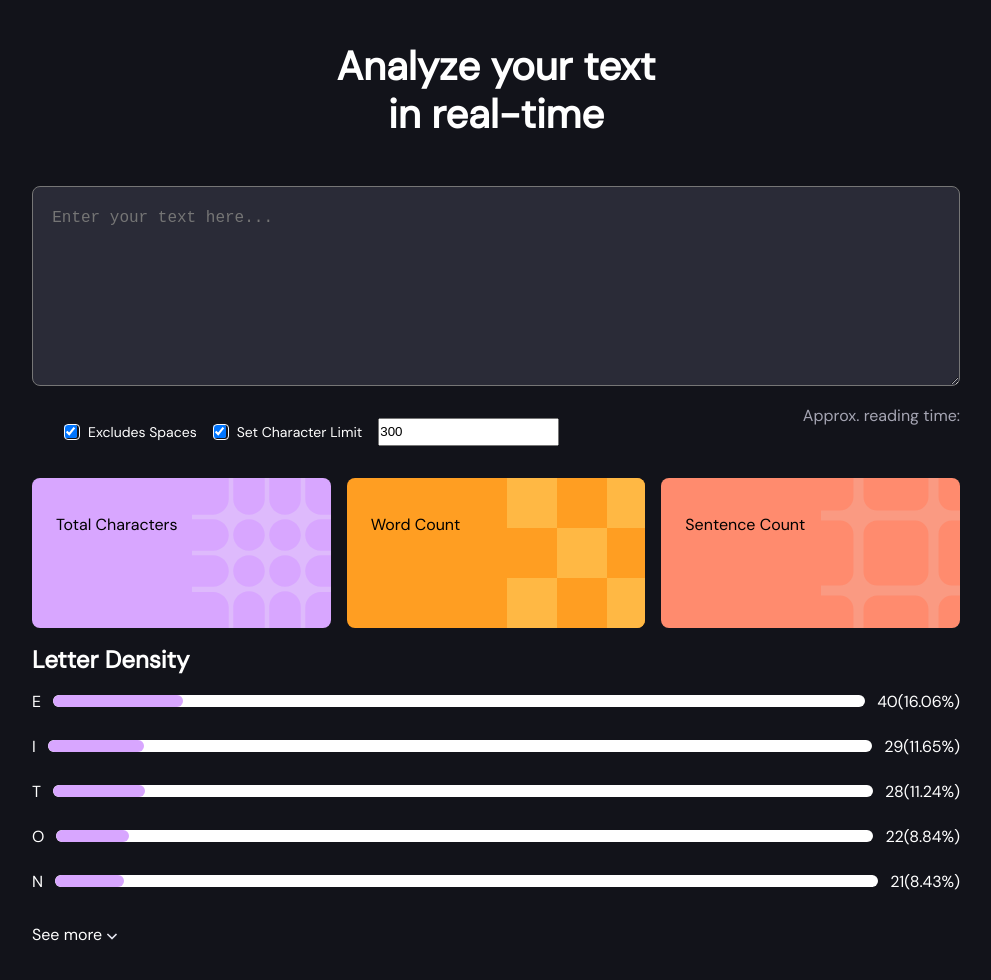
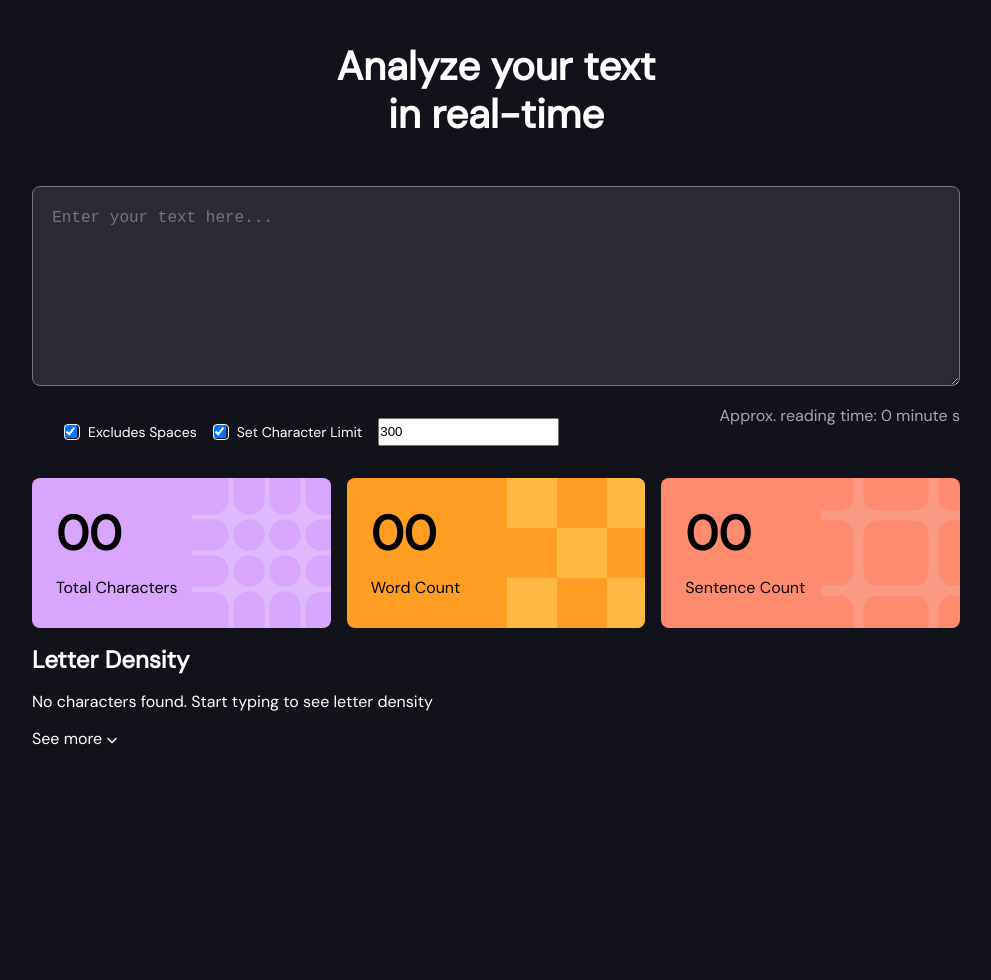
Before and after one commit to jejeadjanor/Character-Counter, a plain HTML site: page starter-code/index.html in a window 1280 px wide. Shown: the part 78-1058 px from the top of the page, without its empty margins (144-1135 px from the left). After the commit the page ends 875 px from the top, so only its background shows below. Drawn offline with Linux system fonts and the light colour scheme.

Commit message:
work on display letter density

```diff
--- a/starter-code/index.html
+++ b/starter-code/index.html
@@ -5,6 +5,7 @@
   <meta name="viewport" content="width=device-width, initial-scale=1.0">
 
   <link rel="icon" type="image/png" sizes="32x32" href="./assets/images/favicon-32x32.png">
+  <link rel="stylesheet" href="https://cdnjs.cloudflare.com/ajax/libs/font-awesome/4.7.0/css/font-awesome.min.css">
   <link rel="stylesheet" href="./styles.css">
 
   <title>Character counter</title>
@@ -70,32 +71,8 @@
     <!-- section 4 -->
     <section class="letter-density">
       <h3 class="density-title">Letter Density</h3>
-      <div class="density-progress">
-        <div class="bar">
-          <span>E</span><div class="mybar">
-            <div class="progress-fill" style="width: 16.06%;"></div>
-          </div><span> 40(16.06%)</span>
-        </div>
-        <div class="bar">
-          <span>I</span><div class="mybar">
-            <div class="progress-fill" style="width: 11.65%;"></div>
-          </div><span> 29(11.65%)</span>
-        </div>
-        <div class="bar">
-          <span>T</span><div class="mybar">
-            <div class="progress-fill" style="width: 11.24%;"></div>
-          </div><span>  28(11.24%)</span>
-        </div>
-        <div class="bar">
-          <span>O</span><div class="mybar">
-            <div class="progress-fill" style="width: 8.84%;"></div>
-          </div><span> 22(8.84%)</span>
-        </div>
-        <div class="bar">
-          <span>N</span><div class="mybar">
-            <div class="progress-fill" style="width: 8.43%;"></div>
-          </div><span> 21(8.43%)</span>
-        </div>
+      <div class="density-progress" id="density-progress">
+
       </div>
       <a class="seemore-button">
         See more
--- a/starter-code/scripts.js
+++ b/starter-code/scripts.js
@@ -9,11 +9,13 @@ const readingTime = document.getElementById('reading-time');
 const countCharacter = document.getElementById('character-count');
 const countWord = document.getElementById('word-count');
 const countSentence = document.getElementById('sentence-count');
+const densityProgress = document.getElementById('density-progress');
 
 //Initial Declarations & Calls
 let maxCharater = parseInt(limitInput.value);
 let isExcludeSpaces = excludeSpaces.checked;
 let isLimitSet = setLimit.checked;
+let isDensityProgressExpanded = false;
 updateLimitDisplay();
 
 //Text Analysis
@@ -60,21 +62,21 @@ function analyzeText() {
         characters = text.length;
     }
 
-    countCharacter.textContent = characters;
+    countCharacter.textContent = characters.toString().padStart(2,0);
 
     //Word count
     const words = text.trim() ? text.trim().split(/\s+/).length : 0;
-    countWord.textContent = words;
+    countWord.textContent = words.toString().padStart(2,0);
 
     //sentence count
     const sentences = text.trim() ?  text.split(/[.!?}]+/).filter(sentence => sentence.trim().length > 0).length : 0;
-    countSentence.textContent = sentences;
+    countSentence.textContent = sentences.toString().padStart(2,0);
 
-    //Reading time: assuming average reading speed time is 300 words per minute
-    const wordsPerMinute = 300;
+    //Reading time: average reading speed time is 200 words per minute
+    const wordsPerMinute = 200;
     const estimatedReadingTime = Math.ceil(words / wordsPerMinute) || 0;
     if(isNaN(estimatedReadingTime) || estimatedReadingTime < 1 && words > 0) {
-        readingTime.textContent = '< 1minute';
+        readingTime.textContent = `&lt; 1minute`;
     }else {
         readingTime.textContent = `${estimatedReadingTime} minute ${estimatedReadingTime !== 1 ? 's' : ''}`;
     }
@@ -88,8 +90,63 @@ function analyzeText() {
         textInput.style.borderColor = '';
     }
 
+    analyzeLetterDensity(text);
 }
 
 function updateLimitDisplay(){
     limitDisplay.textContent = maxCharater;
 }
+
+function analyzeLetterDensity(text) {
+    //skip if text is empty
+    if(!text.trim()) {
+        densityProgress.innerHTML = `
+        <div class=density-progress>
+            <span>No characters found. Start typing to see letter density</span>
+        </div>
+        `;
+        return;
+    }
+
+    //count letter frequencies
+    const letterCount = {};
+    const letters = text.toLowerCase().match(/[a-z]/g) || [];
+    let totalLetters = letters.length;
+
+    if(totalLetters === 0) {
+        densityProgress.innerHTML = `
+        <div class=density-progress>
+            <span>No characters found. Start typing to see letter density</span>
+         </div>`;
+        return;
+    } else {
+        letters.forEach(letter => {
+            letterCount[letter] = (letterCount[letter] || 0) + 1;
+        });
+
+        //sort letter frequency
+        const sortLettersCount = Object.entries(letterCount)
+        .sort((a,b) => b[1] - a[1]).slice(0,5);
+
+        console.log(sortLettersCount);
+
+
+        //display density progress
+        densityProgress.innerHTML = '';
+        sortLettersCount.forEach(([letter,count]) => {
+            const percentage = ((count/totalLetters) * 100).toFixed(2);
+
+            const letterProgressElement = document.createElement('div');
+            letterProgressElement.className = 'bar';
+            letterProgressElement.innerHTML = `
+                <span>${ letter.toUpperCase() }</span><div class="mybar">
+                    <div class="progress-fill" style="width: ${percentage}%;"></div>
+                </div><span> ${count}(${percentage}%)</span>
+            `;
+            densityProgress.appendChild(letterProgressElement);
+        })
+    }
+
+}
+
+window.onload(analyzeText());
```
